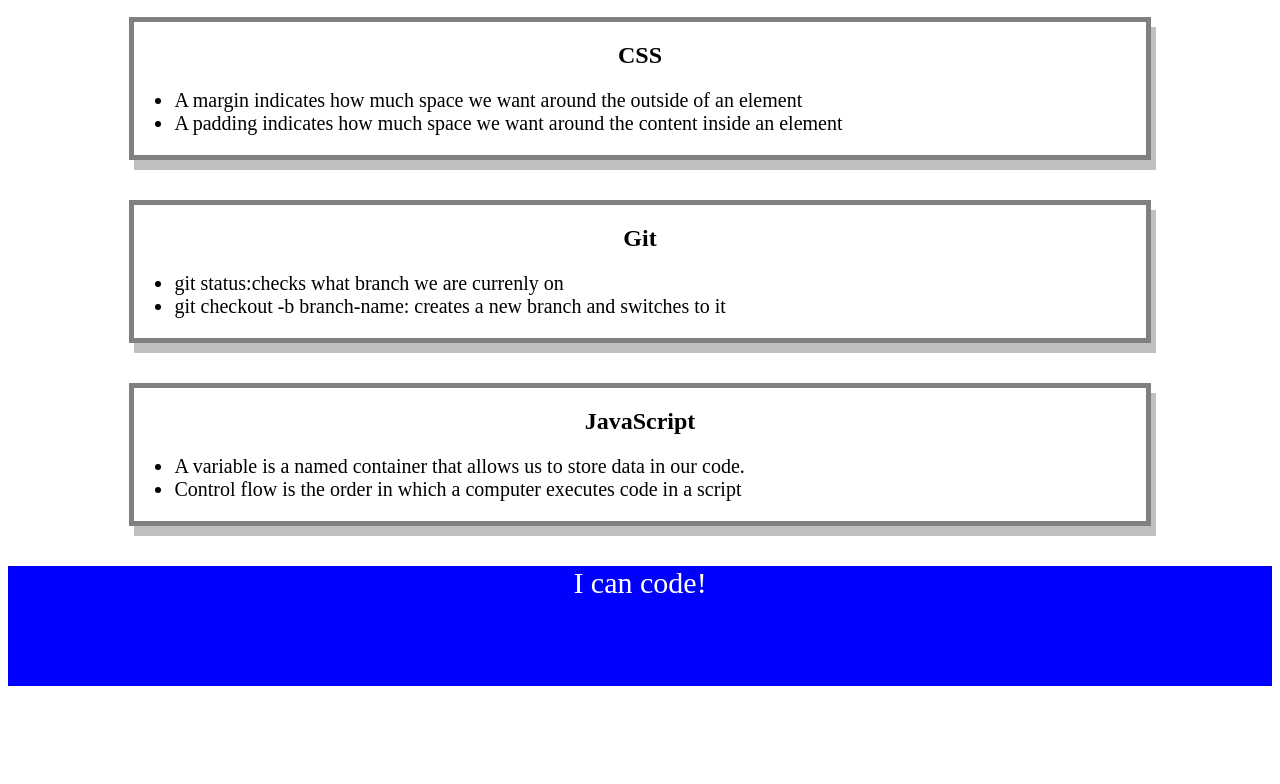
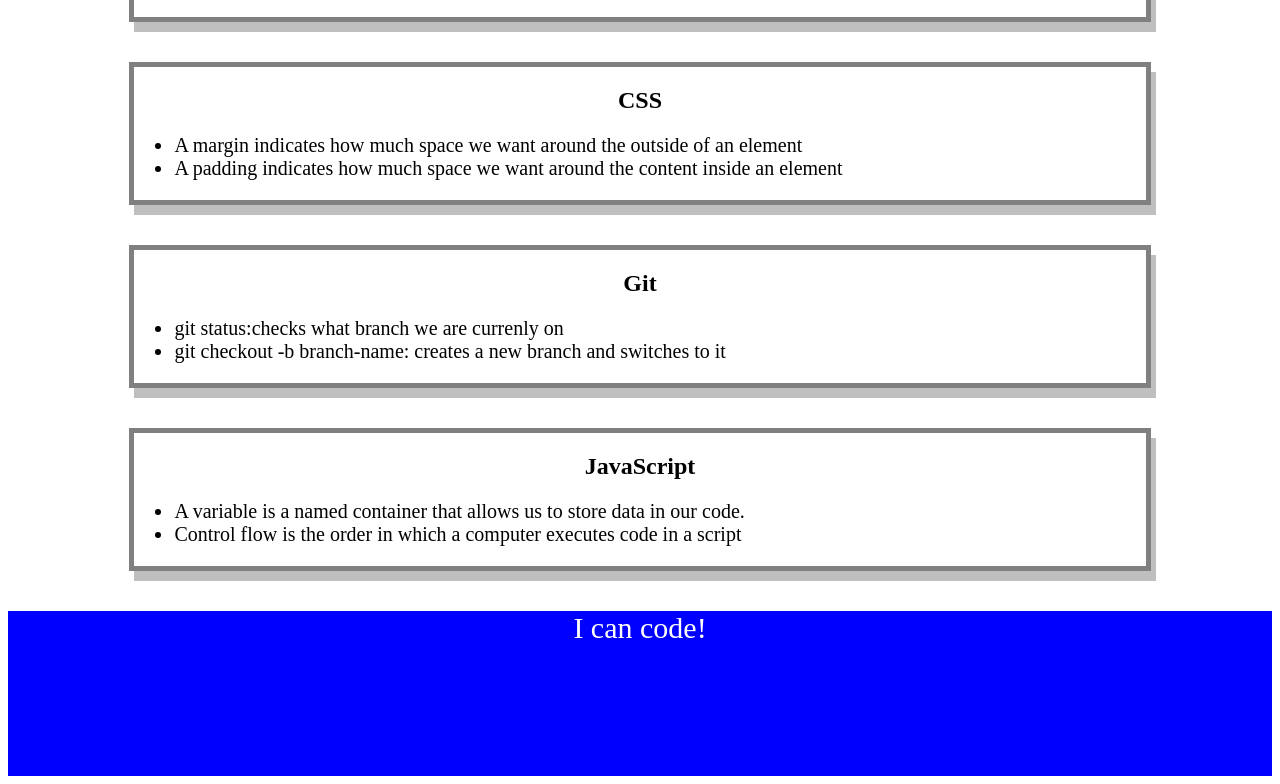
Before and after one commit to bs3102798/prework-study-guide, a plain HTML site: page prework-study-guide/index.html in a window 1280 px wide. Shown: the part 347-1131 px from the top of the page. Before the commit the page ends 1041 px from the top, so only its background shows below. Drawn offline with Linux system fonts and the light colour scheme; files that its build step writes are made by us from their sources.

Commit message:
<Added to README>

```diff
--- a/prework-study-guide/assets/assets/style.css
+++ b/prework-study-guide/assets/assets/style.css
@@ -6,7 +6,7 @@
 header,
 footer{
     width: 100%;
-    height: 120px;
+    height: 165px;
     background-color: blue;
     color:white;
 }
```
Also changed, not shown: 1 other file.
